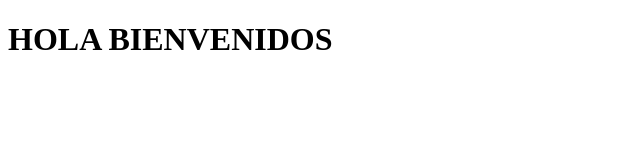
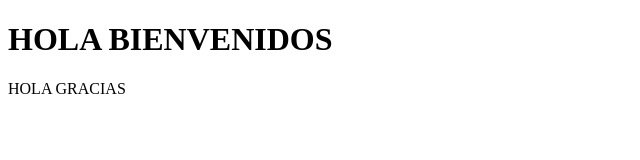
Before and after one commit to alvarocarrizociudad/Git-colaborativo, a plain HTML site: page index.html in a window 1280 px wide. Shown: the whole page, without its empty margins (0-640 px from the left). Drawn offline with Linux system fonts and the light colour scheme.

Commit message:
UpdateSERGIO index.html

```diff
--- a/index.html
+++ b/index.html
@@ -7,5 +7,7 @@
 </head>
 <body>
     <h1>HOLA BIENVENIDOS</h1>
+    <P>HOLA GRACIAS</P>
 </body>
+
 </html>
```
